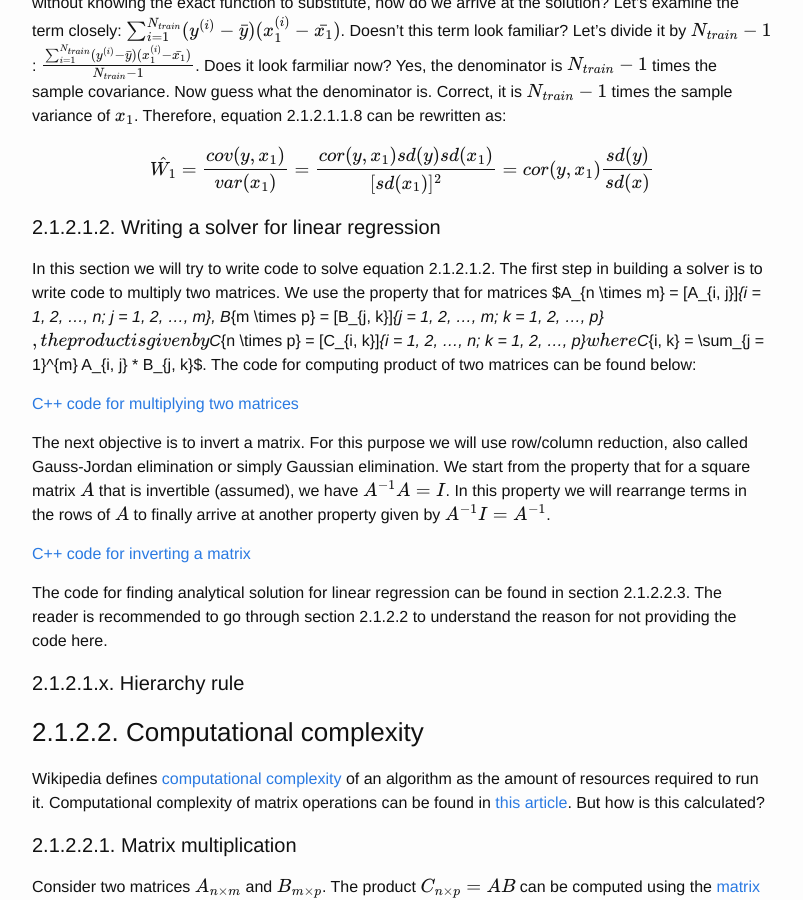
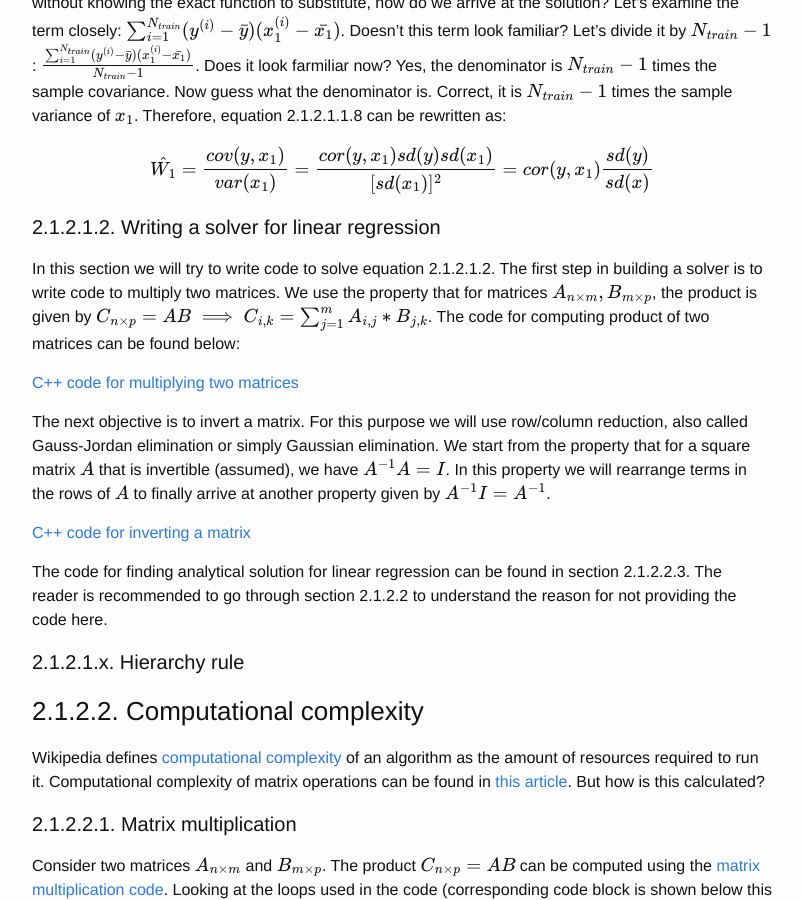
Before and after one commit to SNaveenMathew/ml_book, a Jekyll site: the page built from linear_regression.md, in a window 1280 px wide and 900 px high, scrolled down 3497 px. Shown: the whole window, without its empty margins (238-1041 px from the left). Built offline with Jekyll 4.4.1, drawn with Linux system fonts in a browser that asks for light colours; our own code applies the rules of GitHub Pages for plain Markdown files; formulas are drawn with MathJax 3.

Commit message:
Another adjustment for solver section which was not rendering properly

```diff
--- a/linear_regression.md
+++ b/linear_regression.md
@@ -91,7 +91,7 @@ $$\hat{W_1} = \frac{cov(y, x_1)}{var(x_1)} = \frac{cor(y, x_1) sd(y) sd(x_1)}{[s
 
 #### 2.1.2.1.2. Writing a solver for linear regression
 
-In this section we will try to write code to solve equation 2.1.2.1.2. The first step in building a solver is to write code to multiply two matrices. We use the property that for matrices $A_{n \times m} = [A_{i, j}]_{i = 1, 2, ..., n; j = 1, 2, ..., m}, B_{m \times p} = [B_{j, k}]_{j = 1, 2, ..., m; k = 1, 2, ..., p}$, the product is given by $C_{n \times p} = [C_{i, k}]_{i = 1, 2, ..., n; k = 1, 2, ..., p}$ where $C_{i, k} = \sum_{j = 1}^{m} A_{i, j} * B_{j, k}$. The code for computing product of two matrices can be found below:
+In this section we will try to write code to solve equation 2.1.2.1.2. The first step in building a solver is to write code to multiply two matrices. We use the property that for matrices $A_{n \times m}, B_{m \times p}$, the product is given by $C_{n \times p} = AB \implies C_{i, k} = \sum_{j = 1}^{m} A_{i, j} * B_{j, k}$. The code for computing product of two matrices can be found below:
 
 [C++ code for multiplying two matrices](data/multiply_matrices.cpp)
 
```
